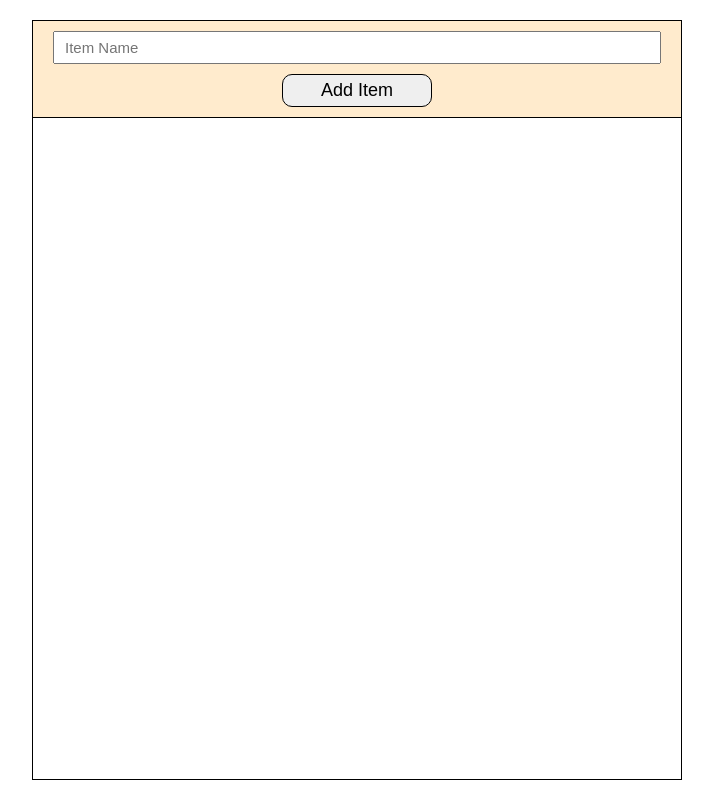
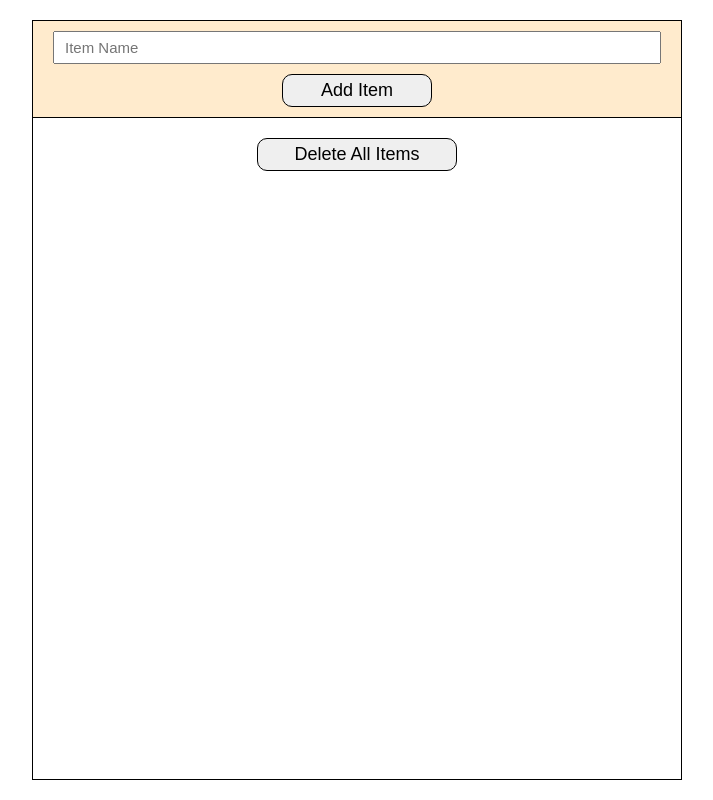
Before and after one commit to VitaliiMelnychukDev/jsCourse, a website: page projects/6_to_do_list/index.html in a window 1280 px wide. Shown: the whole page, without its empty margins (283-996 px from the left). Drawn offline with Linux system fonts and the light colour scheme.

Commit message:
Added Home Task

```diff
--- a/projects/6_to_do_list/index.html
+++ b/projects/6_to_do_list/index.html
@@ -13,9 +13,12 @@
             placeholder="Item Name"
           />
         </div>
-        <button class="addListItem">Add Item</button>
+        <button class="addListItem greyButton">Add Item</button>
       </form>
       <div class="listItems"></div>
+      <div class="buttonsContainer">
+        <button class="deleteAllItems greyButton">Delete All Items</button>
+      </div>
     </div>
   </body>
   <script>
--- a/projects/6_to_do_list/styles.css
+++ b/projects/6_to_do_list/styles.css
@@ -62,12 +62,25 @@ body {
   font-size: 15px;
 }
 
-.addListItem {
-  padding: 5px 10px;
-  font-size: 18px;
-  margin-top: 10px;
-  width: 150px;
+.greyButton {
   border-radius: 10px;
   border: 1px solid black;
   cursor: pointer;
+  padding: 5px 10px;
+  font-size: 18px;
 }
+
+.addListItem {
+  margin-top: 10px;
+  width: 150px;
+}
+
+.buttonsContainer {
+  display: flex;
+  justify-content: center;
+  margin: 20px;
+}
+
+.deleteAllItems {
+  width: 200px;
+}
```
